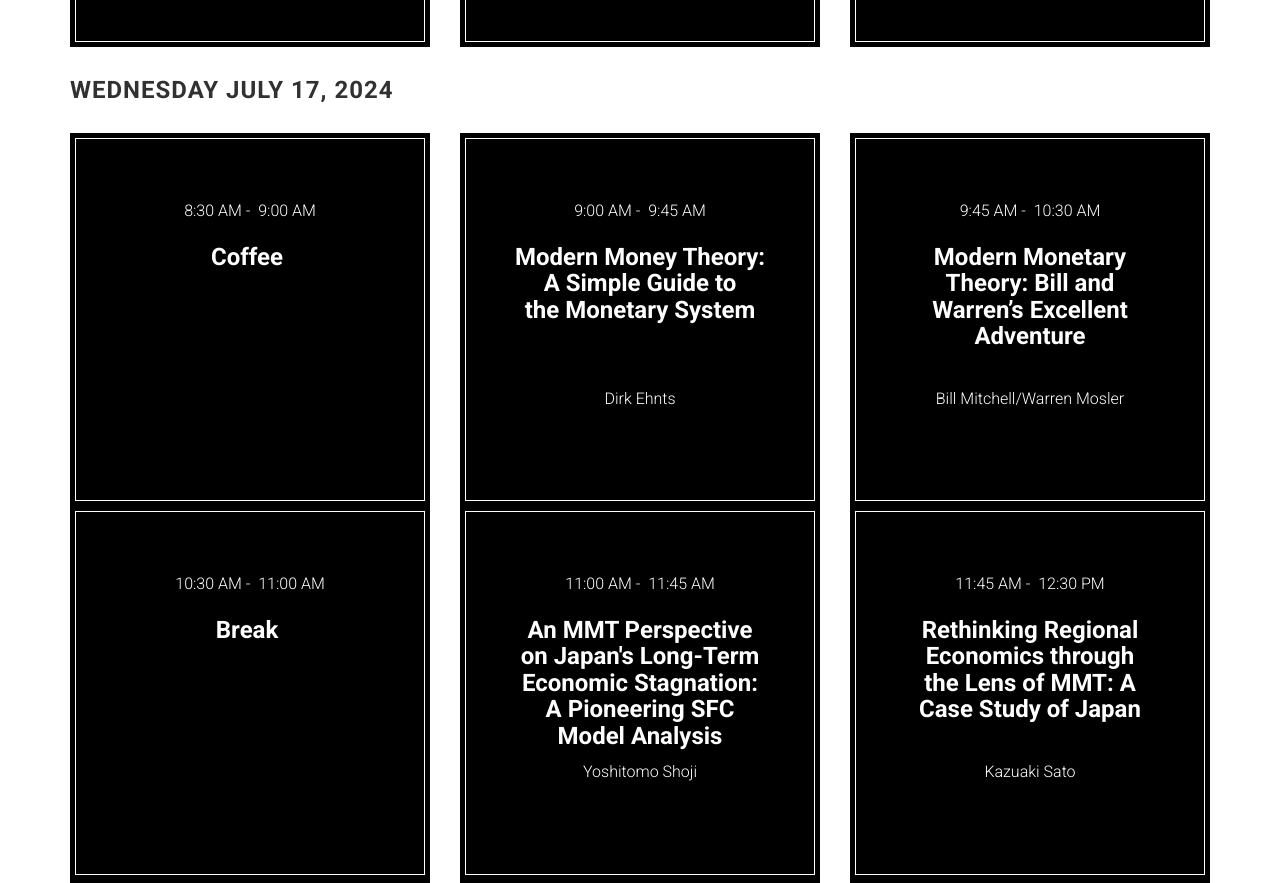
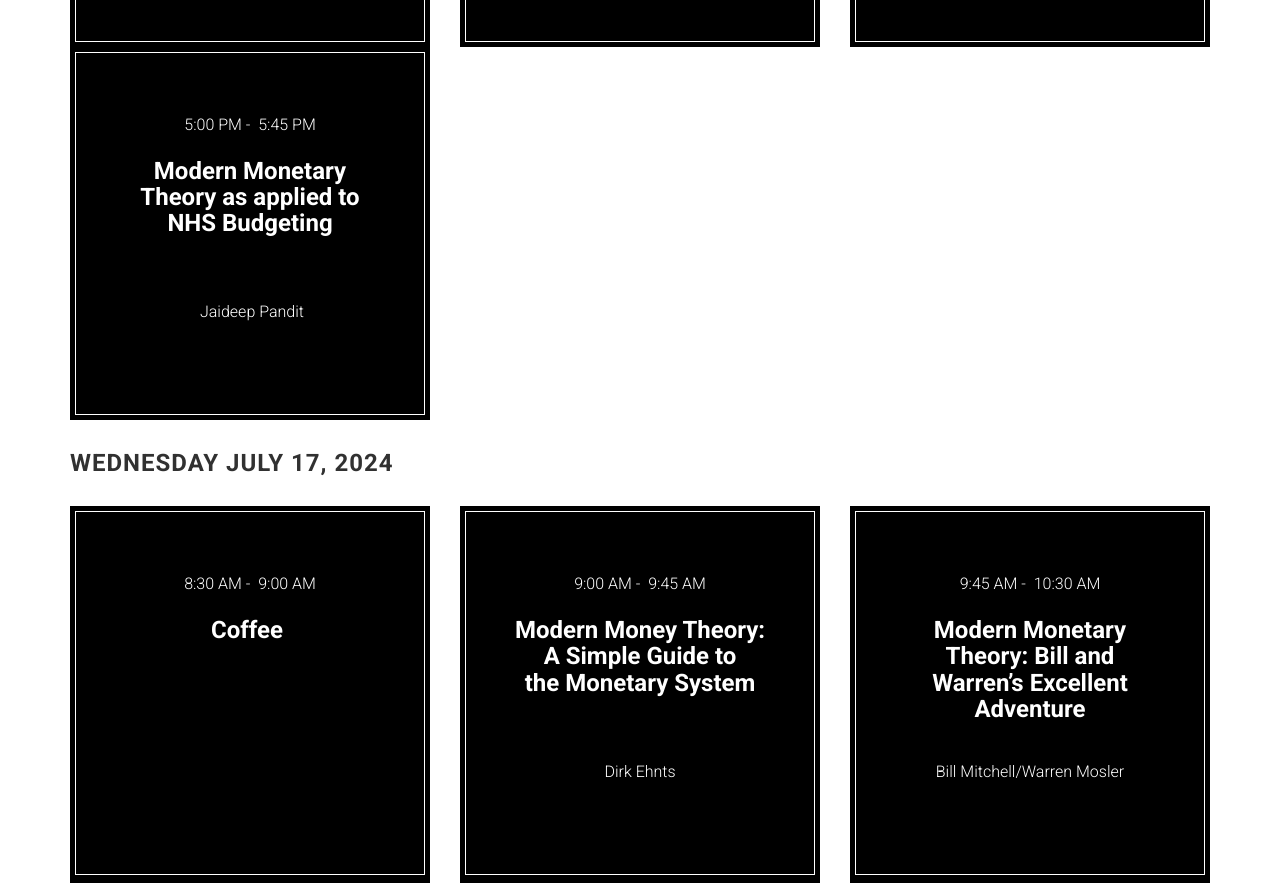
Before and after one commit to ukmmt/conference2024, a website: page index.html in a window 1280 px wide. Shown: the part 7313-8196 px from the top of the page. Drawn offline with Linux system fonts and the light colour scheme; files whose address does not match are found by name.

Commit message:
Update schedule

```diff
--- a/index.html
+++ b/index.html
@@ -439,7 +439,8 @@
 <time datetime="2024-07-16T15:00:00+01:00">3:00 PM</time></div><h3>The relationship<br/>between interest<br/>rates and inflation<br/>&nbsp;<br/>&nbsp;<br/></h3><p> Steve Laughton</p></div></div></div><div class="col-md-4 col-sm-6"><div class="schedule-box"><div class="panel-body"><div class="time"><time datetime="2024-07-16T15:00:00+01:00">3:00 PM</time>&nbsp;-&nbsp;
 <time datetime="2024-07-16T15:30:00+01:00">3:30 PM</time></div><h3>Break&nbsp;<br/>&nbsp;<br/>&nbsp;<br/>&nbsp;<br/>&nbsp;<br/></h3><p>&nbsp;</p></div></div></div><div class="col-md-4 col-sm-6"><div class="schedule-box"><div class="panel-body"><div class="time"><time datetime="2024-07-16T15:30:00+01:00">3:30 PM</time>&nbsp;-&nbsp;
 <time datetime="2024-07-16T16:15:00+01:00">4:15 PM</time></div><h3>MMT and<br/>International<br/>Economics<br/>&nbsp;<br/>&nbsp;<br/></h3><p>Ivan Invernizzi</p></div></div></div><div class="col-md-4 col-sm-6"><div class="schedule-box"><div class="panel-body"><div class="time"><time datetime="2024-07-16T16:15:00+01:00">4:15 PM</time>&nbsp;-&nbsp;
-<time datetime="2024-07-16T17:00:00+01:00">5:00 PM</time></div><h3>I Come as a Friend:<br/>Hegel’s Ethical<br/>Philosophy as a<br/>Support to MMT<br/>&nbsp;<br/></h3><p>David Merrill</p></div></div></div></div><div class="row"><div class="col-md-12"><h3 class="section-title"></h3></div></div><div class="row"><div class="col-md-12"><h3 class="section-title">Wednesday July 17, 2024</h3></div></div><div class="row"><div class="col-md-4 col-sm-6"><div class="schedule-box"><div class="panel-body"><div class="time"><time datetime="2024-07-17T08:30:00+01:00">8:30 AM</time>&nbsp;-&nbsp;
+<time datetime="2024-07-16T17:00:00+01:00">5:00 PM</time></div><h3>I Come as a Friend:<br/>Hegel’s Ethical<br/>Philosophy as a<br/>Support to MMT<br/>&nbsp;<br/></h3><p>David Merrill</p></div></div></div><div class="col-md-4 col-sm-6"><div class="schedule-box"><div class="panel-body"><div class="time"><time datetime="2024-07-16T17:00:00+01:00">5:00 PM</time>&nbsp;-&nbsp;
+<time datetime="2024-07-16T17:45:00+01:00">5:45 PM</time></div><h3>Modern Monetary<br/>Theory as applied to<br/>NHS Budgeting<br/>&nbsp;<br/>&nbsp;<br/></h3><p> Jaideep Pandit</p></div></div></div></div><div class="row"><div class="col-md-12"><h3 class="section-title"></h3></div></div><div class="row"><div class="col-md-12"><h3 class="section-title">Wednesday July 17, 2024</h3></div></div><div class="row"><div class="col-md-4 col-sm-6"><div class="schedule-box"><div class="panel-body"><div class="time"><time datetime="2024-07-17T08:30:00+01:00">8:30 AM</time>&nbsp;-&nbsp;
 <time datetime="2024-07-17T09:00:00+01:00">9:00 AM</time></div><h3>Coffee&nbsp;<br/>&nbsp;<br/>&nbsp;<br/>&nbsp;<br/>&nbsp;<br/></h3><p>&nbsp;</p></div></div></div><div class="col-md-4 col-sm-6"><div class="schedule-box"><div class="panel-body"><div class="time"><time datetime="2024-07-17T09:00:00+01:00">9:00 AM</time>&nbsp;-&nbsp;
 <time datetime="2024-07-17T09:45:00+01:00">9:45 AM</time></div><h3>Modern Money Theory:<br/>A Simple Guide to<br/>the Monetary System<br/>&nbsp;<br/>&nbsp;<br/></h3><p>Dirk Ehnts</p></div></div></div><div class="col-md-4 col-sm-6"><div class="schedule-box"><div class="panel-body"><div class="time"><time datetime="2024-07-17T09:45:00+01:00">9:45 AM</time>&nbsp;-&nbsp;
 <time datetime="2024-07-17T10:30:00+01:00">10:30 AM</time></div><h3>Modern Monetary<br/>Theory: Bill and<br/>Warren’s Excellent<br/>Adventure<br/>&nbsp;<br/></h3><p>Bill Mitchell/Warren Mosler</p></div></div></div><div class="col-md-4 col-sm-6"><div class="schedule-box"><div class="panel-body"><div class="time"><time datetime="2024-07-17T10:30:00+01:00">10:30 AM</time>&nbsp;-&nbsp;
@@ -451,8 +452,7 @@
 <time datetime="2024-07-17T15:00:00+01:00">3:00 PM</time></div><h3>Government borrowing<br/>for Net Zero carbon<br/>investment: What are<br/>the real resource<br/>constraints?<br/></h3><p> Chair: Tim Foxon</p></div></div></div><div class="col-md-4 col-sm-6"><div class="schedule-box"><div class="panel-body"><div class="time"><time datetime="2024-07-17T15:00:00+01:00">3:00 PM</time>&nbsp;-&nbsp;
 <time datetime="2024-07-17T15:30:00+01:00">3:30 PM</time></div><h3>Break&nbsp;<br/>&nbsp;<br/>&nbsp;<br/>&nbsp;<br/>&nbsp;<br/></h3><p>&nbsp;</p></div></div></div><div class="col-md-4 col-sm-6"><div class="schedule-box"><div class="panel-body"><div class="time"><time datetime="2024-07-17T15:30:00+01:00">3:30 PM</time>&nbsp;-&nbsp;
 <time datetime="2024-07-17T16:15:00+01:00">4:15 PM</time></div><h3>What is MMT? Logic,<br/>description, theory,<br/>or paradigm?<br/>&nbsp;<br/>&nbsp;<br/></h3><p> Chair: Randy Wray</p></div></div></div><div class="col-md-4 col-sm-6"><div class="schedule-box"><div class="panel-body"><div class="time"><time datetime="2024-07-17T16:15:00+01:00">4:15 PM</time>&nbsp;-&nbsp;
-<time datetime="2024-07-17T17:00:00+01:00">5:00 PM</time></div><h3>Closing&nbsp;<br/>&nbsp;<br/>&nbsp;<br/>&nbsp;<br/>&nbsp;<br/></h3><p> Warren Mosler</p></div></div></div></div><div class="row"><div class="col-md-12"><h3 class="section-title">Secondary Track</h3></div></div><div class="row"><div class="col-md-12"><h3 class="section-title">Tuesday July 16, 2024</h3></div></div><div class="row"><div class="col-md-4 col-sm-6"><div class="schedule-box"><div class="panel-body"><div class="time"><time datetime="2024-07-16T16:15:00+01:00">4:15 PM</time>&nbsp;-&nbsp;
-<time datetime="2024-07-16T17:00:00+01:00">5:00 PM</time></div><h3>Modern Monetary<br/>Theory as applied to<br/>NHS Budgeting<br/>&nbsp;<br/>&nbsp;<br/></h3><p> Jaideep Pandit</p></div></div></div></div></div></section>
+<time datetime="2024-07-17T17:00:00+01:00">5:00 PM</time></div><h3>Closing&nbsp;<br/>&nbsp;<br/>&nbsp;<br/>&nbsp;<br/>&nbsp;<br/></h3><p> Warren Mosler</p></div></div></div></div><div class="row"><div class="col-md-12"><h3 class="section-title">Secondary Track</h3></div></div></div></section>
 
     <section id="faq" class="section faq">
         <div class="container">
```
